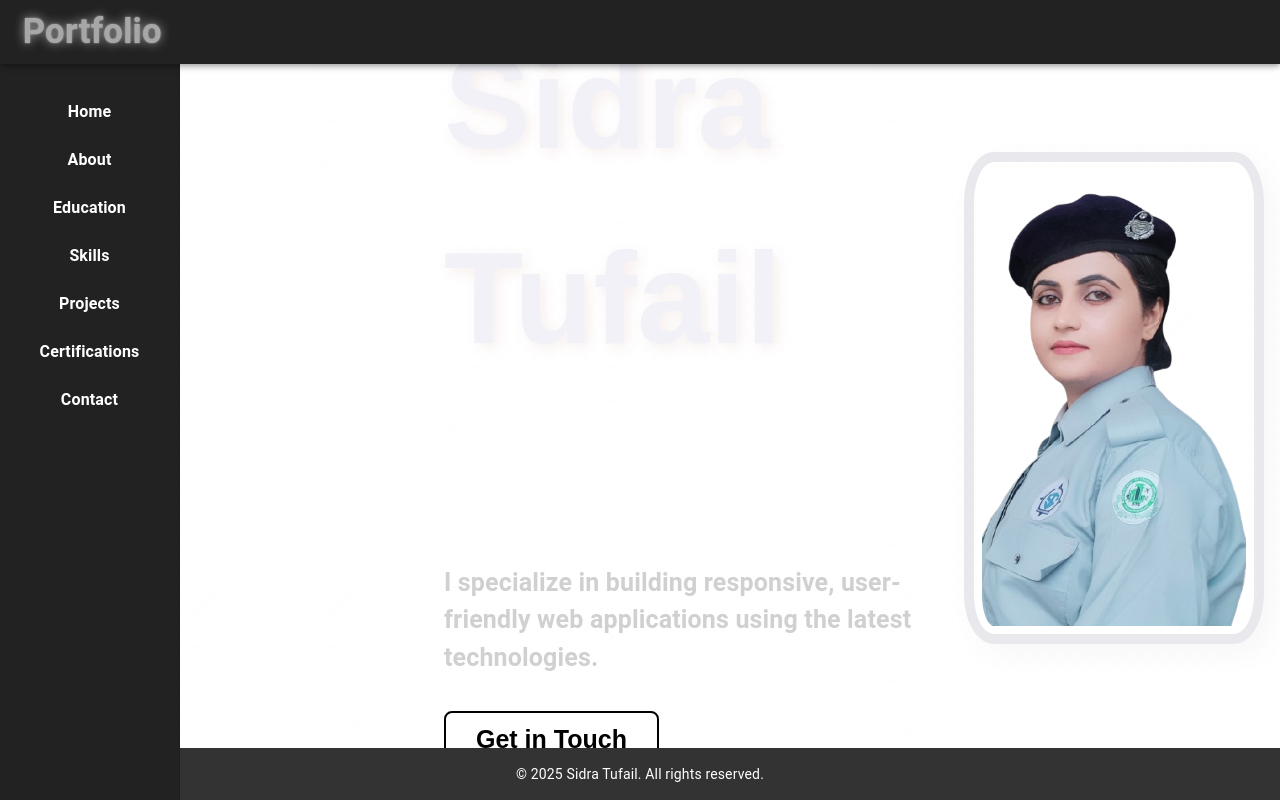
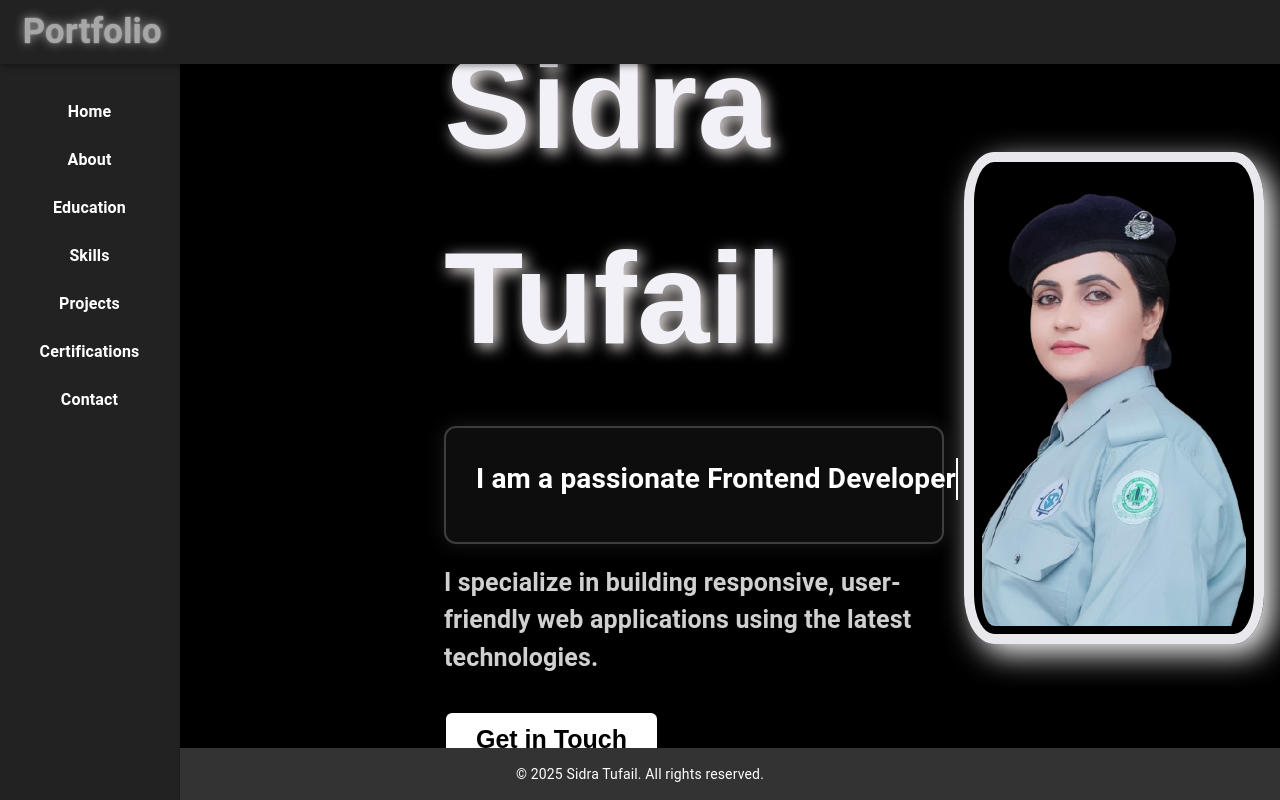
Before and after one commit to sidi-125/file-4, a React (Create React App) app: page / in a window 1280 px wide. Built offline with nearby package versions, Linux system fonts and the light colour scheme.

Commit message:
Add dark theme

```diff
--- a/src/Layout.jsx
+++ b/src/Layout.jsx
@@ -109,6 +109,7 @@ const Layout = () => {
           p: 3,
           width: { sm: `calc(100% - ${drawerWidth}px)` },
           mt: 8,
+          backgroundColor: 'black'
         }}
       >
         <Outlet />
```
